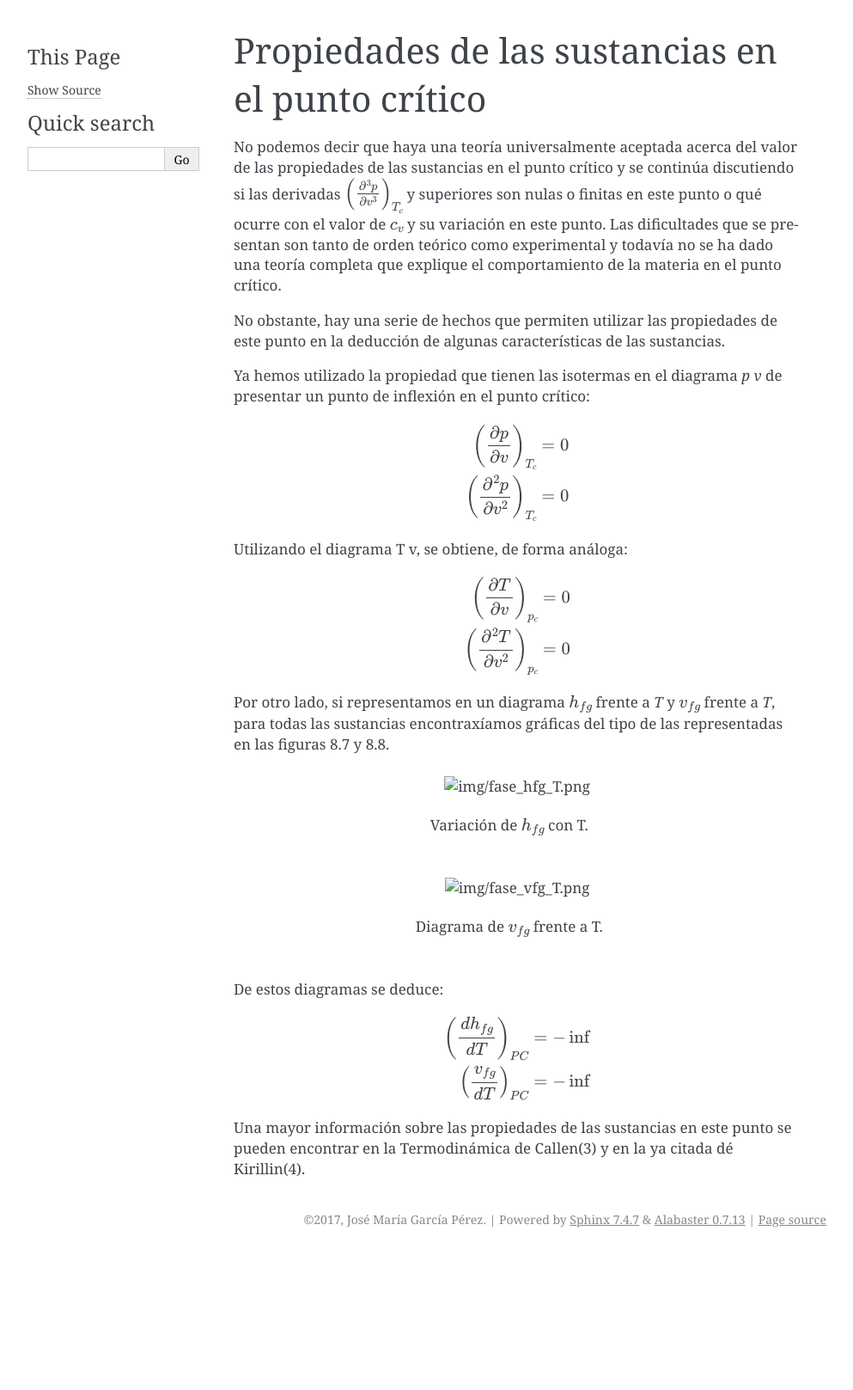
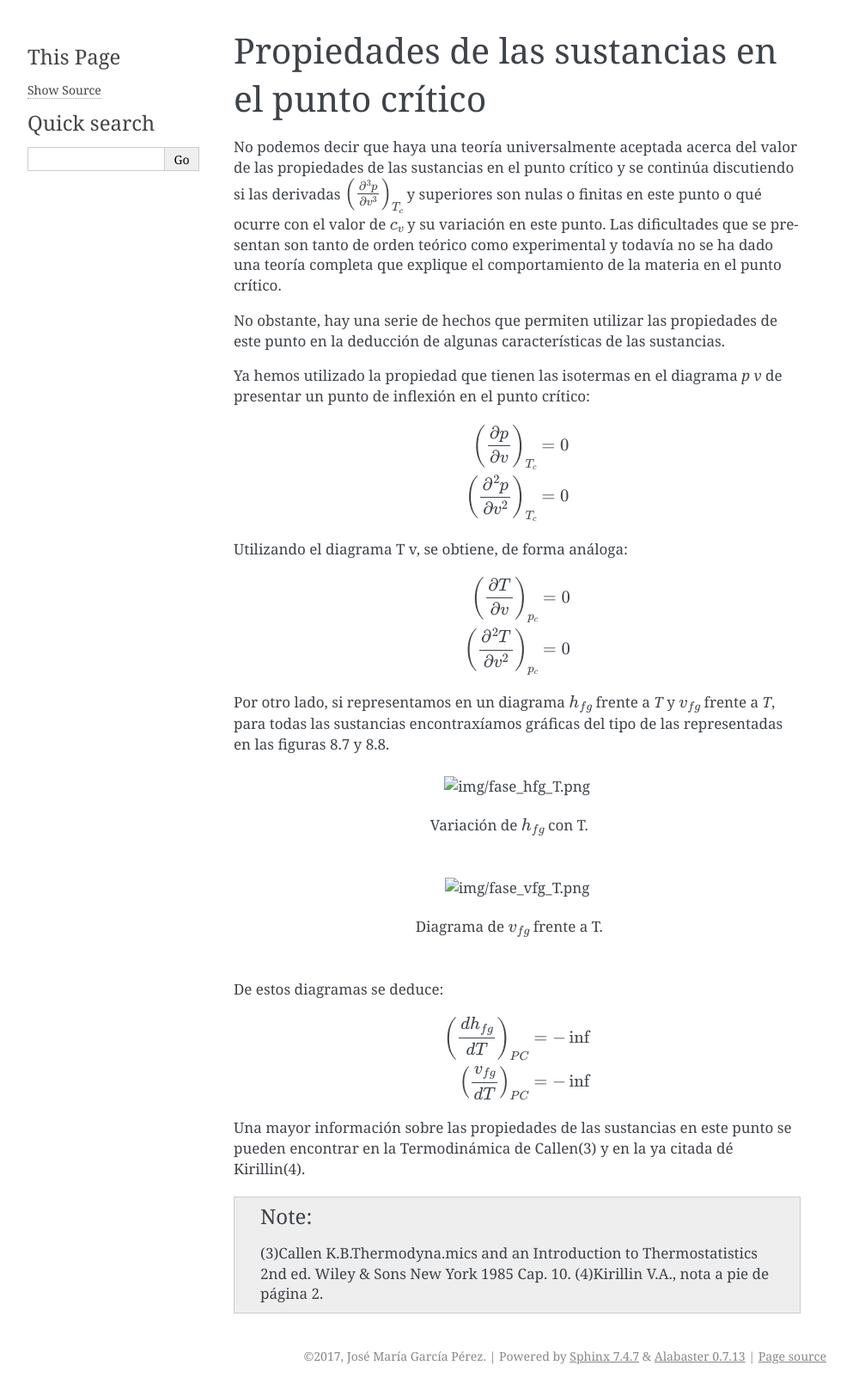
Before and after one commit to mantielero/termodinamica, a Sphinx documentation site: the page built from source/equilibrio_propiedades_punto_critico.rst, in a window 1280 px wide. Shown: the whole page at 86% size, without its empty margins (148-1141 px from the left). Built offline with Sphinx 7.4.7, drawn with Linux system fonts in a browser that asks for light colours; pages that are not in the unit, such as notebooks, are missing from menus; before the commit the page ends 1458 px from its top, so only the background shows below that.

Commit message:
Update equilibrio_propiedades_punto_critico.rst

```diff
--- a/source/equilibrio_propiedades_punto_critico.rst
+++ b/source/equilibrio_propiedades_punto_critico.rst
@@ -39,3 +39,8 @@ De estos diagramas se deduce:
    \left( \frac{v_{fg}}{dT}\right)_{PC} = - \inf
 
 Una mayor información sobre las propiedades de las sustancias en este punto se pueden encontrar en la Termodinámica de Callen(3) y en la ya citada dé Kirillin(4).
+
+.. note::
+
+   (3)Callen K.B.Thermodyna.mics and an Introduction to Thermostatistics 2nd ed. Wiley & Sons New York 1985 Cap. 10.
+   (4)Kirillin V.A., nota a pie de página 2.
```
